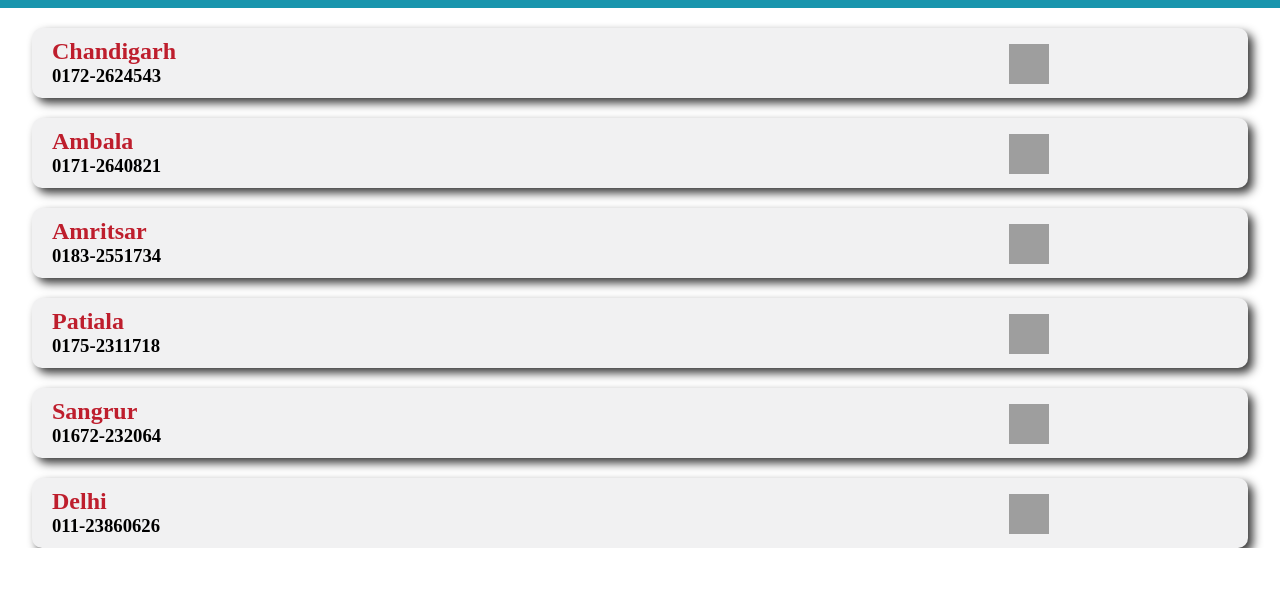
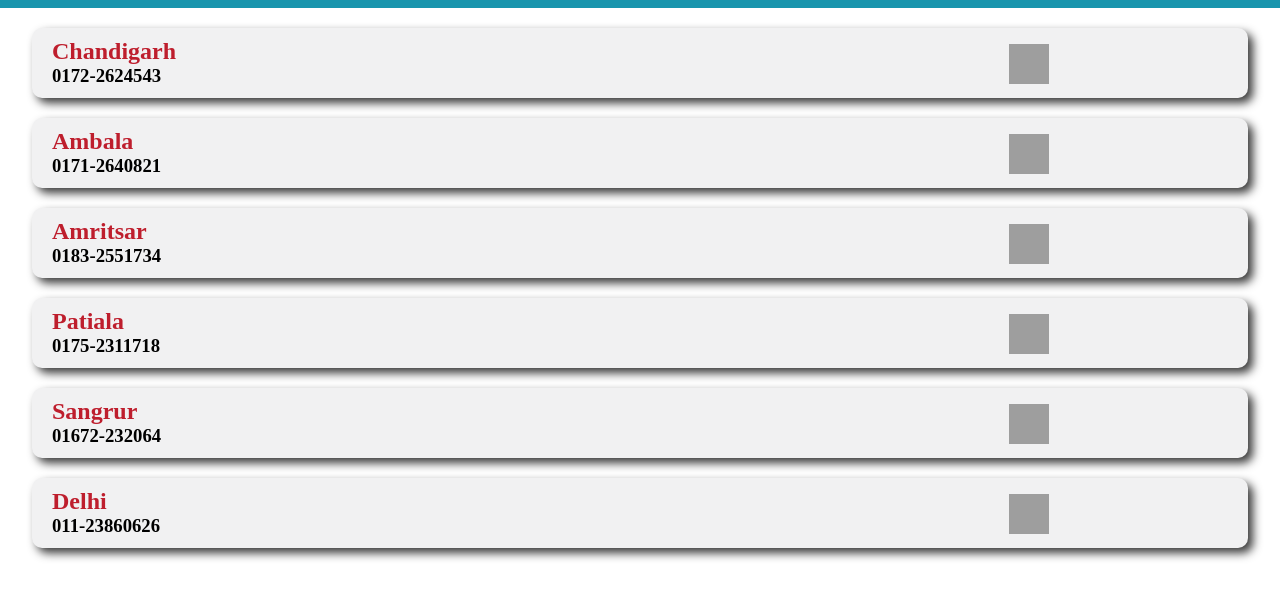
Before and after one commit to Sourabkansal/busTime-table, a plain HTML site: page contact.html in a window 1280 px wide. Shown: the part 62-660 px from the top of the page. Drawn offline with Linux system fonts and the light colour scheme; grey boxes are pictures that could not be loaded; a web font is replaced by a local one.

Commit message:
fixing some bugs

```diff
--- a/style.css
+++ b/style.css
@@ -3,7 +3,8 @@
 
 
 body,html{
-     overflow: hidden !important;
+     overflow-x: hidden;
+     height: 100%;
 }
 :root {
      --nav-color: #1995AD;
```
